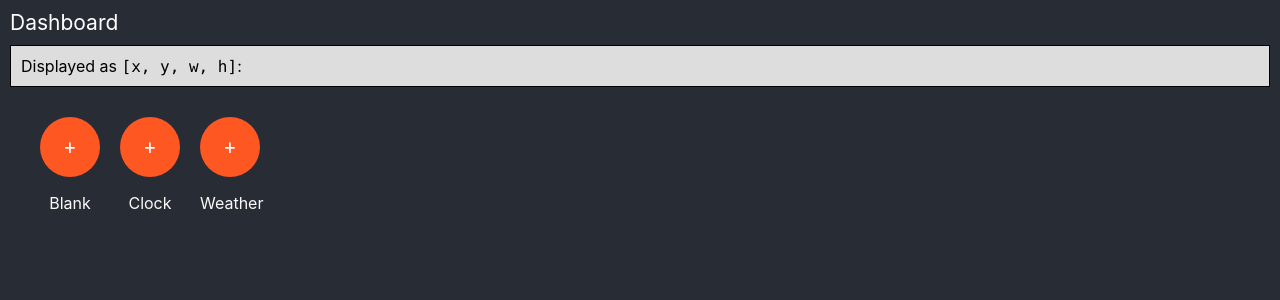
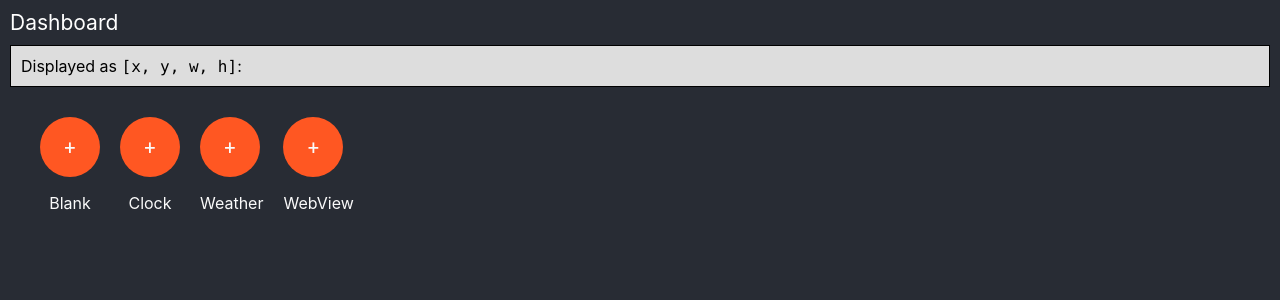
Before and after one commit to Dylancyclone/dashboard, a React (Create React App) app: page / in a window 1280 px wide. Shown: the top 300 px of the page. Built offline with nearby package versions, Linux system fonts and the light colour scheme.

Commit message:
Add WebView widget
...and small fixes.
The only problem with the WebView widget is the fact that an iframe cannot display any website, and unfortunately theres not much that can be done about that.

```diff
--- a/package.json
+++ b/package.json
@@ -8,6 +8,7 @@
     "react": "^16.6.0",
     "react-dom": "^16.6.0",
     "react-grid-layout": "^0.16.6",
+    "react-iframe": "^1.3.3",
     "react-scripts": "2.1.1",
     "uuid": "^3.3.2"
   },
--- a/src/gridController.js
+++ b/src/gridController.js
@@ -98,7 +98,7 @@ export default class GridController extends React.PureComponent {
 
 				{/*<span className="text">{el.i}</span>*/}
 				<div style={{display:'flex',width:'100%',height:'100%',alignItems:'center',justifyContent:'center',overflow:'hidden'}}>
-					<div style={{display:'flex',flexBasis:'80%',boxSizing:'border-box',}}>
+					<div style={{display:'flex',width:'90%',height:'90%'}}>
 						{renderWidget(this.state.data.find(obj => obj.i == el.i).type, this.state.data.find(obj => obj.i == el.i).settings)}
 					</div>
 				</div>
@@ -213,6 +213,10 @@ export default class GridController extends React.PureComponent {
 						<Avatar style={{backgroundColor:'#FF5722',width:60,height:60}} onClick={() => this.clickAdd('weather')}>+</Avatar>
 						<p>Weather</p>
 					</div>
+					<div style={{padding:10,display:'flex',flexDirection:'column',textAlign:'center', color: '#fafafa'}}>
+						<Avatar style={{backgroundColor:'#FF5722',width:60,height:60}} onClick={() => this.clickAdd('webview')}>+</Avatar>
+						<p>WebView</p>
+					</div>
 				</div>
 				<ResponsiveReactGridLayout
 					onLayoutChange={this.onLayoutChange}
--- a/src/widgets/weather/weather.js
+++ b/src/widgets/weather/weather.js
@@ -48,8 +48,6 @@ export default class Weather extends Component {
 					break;
 				case '09d':
 				case '09n':
-					response.weather[0].icon='rain';
-					break;
 				case '10d':
 				case '10n':
 					response.weather[0].icon='rain';
--- /dev/null
+++ b/src/widgets/webview/webview.js
@@ -0,0 +1,29 @@
+import React, { Component } from 'react';
+import Iframe from 'react-iframe';
+import '../../App.css';
+
+
+const getDefaults = function() {
+	return {'url':'https://github.com/Dylancyclone/dashboard'};
+};
+
+export default class WebView extends Component {
+	constructor(props) {
+		super(props);
+	}
+
+	render() {
+		return (
+
+			<Iframe url={this.props.settings.url}
+				width="100%"
+				height="100%"
+				display="initial"
+				position="relative"
+			/>
+		);
+	}
+}
+
+
+export { getDefaults };
--- a/src/widgets/widget.js
+++ b/src/widgets/widget.js
@@ -1,6 +1,7 @@
 import React, { Component } from 'react';
 import Clock,  * as clock from './clock/clock.js';
 import Weather,  * as weather from './weather/weather.js';
+import WebView,  * as webview from './webview/webview.js';
 
 const getDefaults = function(type) {
 	if (type == 'clock')
@@ -10,6 +11,10 @@ const getDefaults = function(type) {
 	if (type == 'weather')
 	{
 		return weather.getDefaults();
+	}
+	if (type == 'webview')
+	{
+		return webview.getDefaults();
 	}
 };
 
@@ -22,6 +27,10 @@ const renderWidget = function(type, settings) {
 	{
 		return (<Weather settings={settings} />);
 	}
+	if (type == 'webview')
+	{
+		return (<WebView settings={settings} />);
+	}
 };
 
 
```
Also changed, not shown: 1 other file (tests, documents, lock files or other folders).
